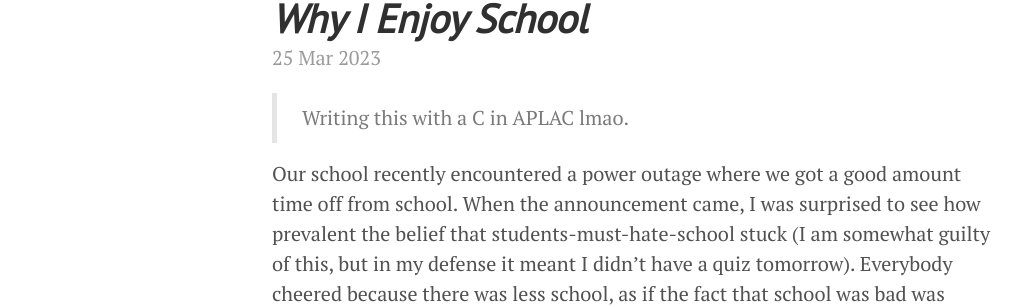
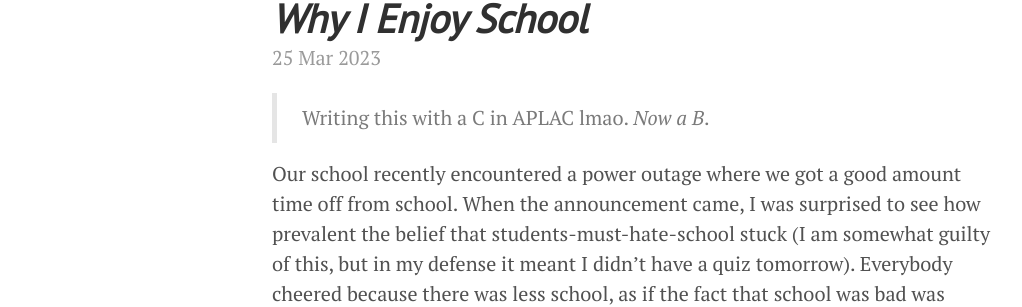
Before and after one commit to anish-lakkapragada/moments-of-clarity, a Jekyll site: the page built from _posts/2023-03-25-why-I-enjoy-school.markdown, in a window 1280 px wide. Shown: the part 139-446 px from the top of the page, without its empty margins (8-1030 px from the left). Built offline with Jekyll 4.4.1, drawn with Linux system fonts in a browser that asks for light colours.

Commit message:
ap stats exam.

```diff
--- a/_posts/2023-03-25-why-I-enjoy-school.markdown
+++ b/_posts/2023-03-25-why-I-enjoy-school.markdown
@@ -6,7 +6,7 @@ categories: jekyll update
 ---
 <script src="https://cdn.mathjax.org/mathjax/latest/MathJax.js?config=TeX-AMS-MML_HTMLorMML" type="text/javascript"></script>
 
-> Writing this with a C in APLAC lmao.
+> Writing this with a C in APLAC lmao. *Now a B*.
 
 Our school recently encountered a power outage where we got a good amount time off from school. When the announcement came, I was surprised to see how prevalent the belief that students-must-hate-school stuck (I am somewhat guilty of this, but in my defense it meant I didn't have a quiz tomorrow). Everybody cheered because there was less school, as if the fact that school was bad was dogma and self-evident. Well, I don't hate school and thus here this ~~💩post~~ goes.
 
```
